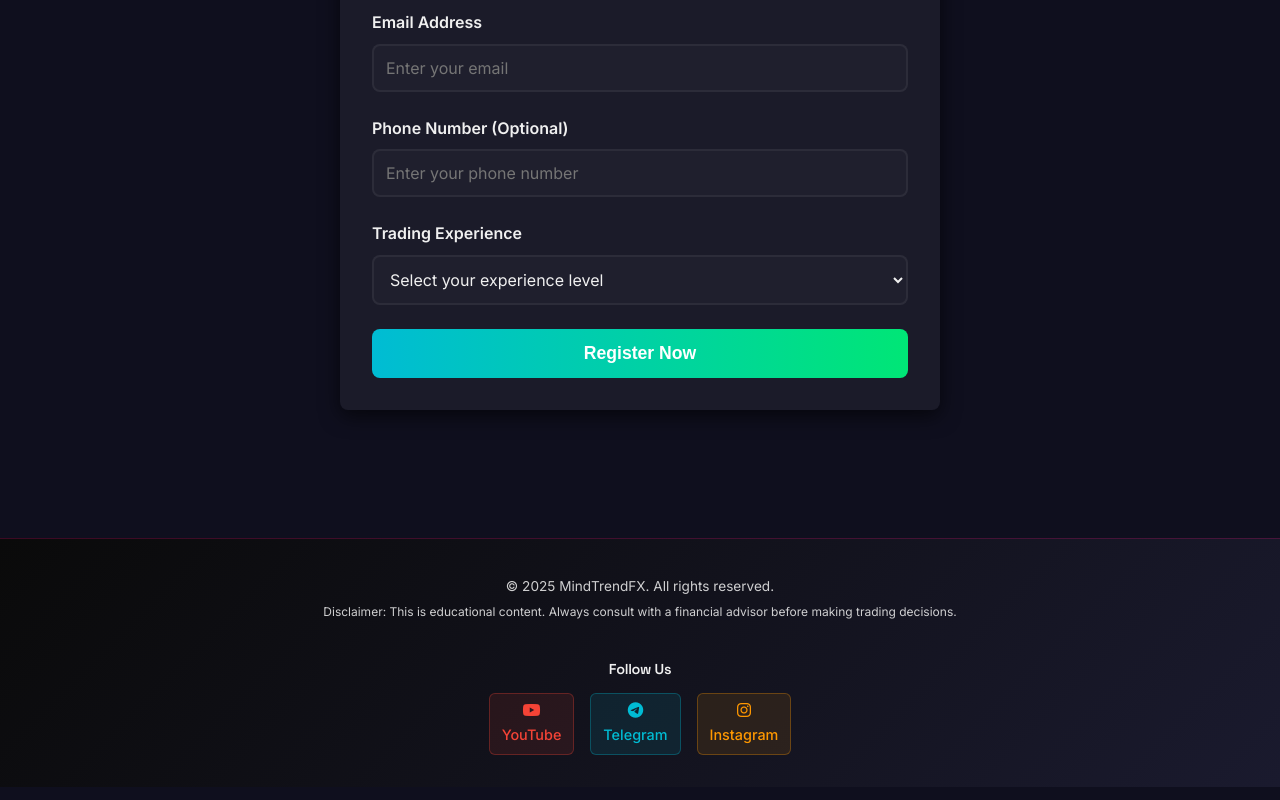
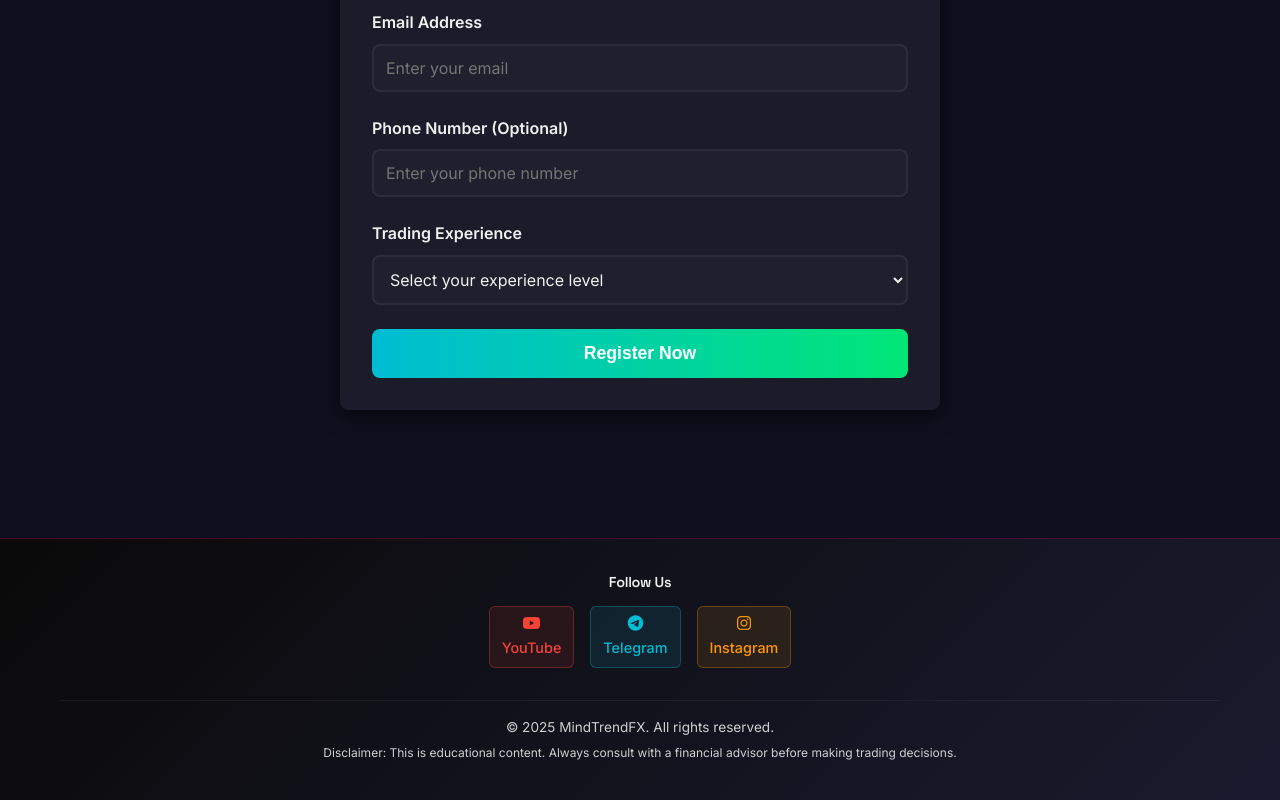
Before and after one commit to mindtrendfx/MindTrendFX, a website: page index.html in a window 1280 px wide. Shown: the part 1938-2738 px from the top of the page. Drawn offline with nearby package versions, Linux system fonts and the light colour scheme.

Commit message:
refactor: Reorder footer elements with copyright at bottom
- Move social media links to top of footer
- Move copyright and disclaimer text to bottom
- Add visual separator (border-top) between sections
- Use CSS order property to maintain layout control
- Add width: 100% to footer-text for proper spacing
- Social links display first (order: 1), disclaimer last (order: 2)

```diff
--- a/css/style.css
+++ b/css/style.css
@@ -484,28 +484,8 @@ h1, h2, h3, h4, h5, h6 {
     flex-wrap: wrap;
 }
 
-.footer-text {
-    flex: 1;
-    min-width: 200px;
-    text-align: center;
-}
-
-.footer-text p {
-    margin: 0.35rem 0;
-    opacity: 0.85;
-    font-size: 0.85rem;
-    line-height: 1.4;
-}
-
-.footer-text .disclaimer {
-    font-size: 0.75rem;
-    color: var(--text-medium);
-    margin-top: 0.5rem;
-}
-
 .footer-social {
-    flex: 1;
-    min-width: 200px;
+    order: 1;
     text-align: center;
 }
 
@@ -582,6 +562,27 @@ h1, h2, h3, h4, h5, h6 {
     box-shadow: 0 0 15px rgba(255, 152, 0, 0.4);
     transform: translateY(-2px);
     border-color: rgba(255, 152, 0, 0.6);
+}
+
+.footer-text {
+    order: 2;
+    text-align: center;
+    padding-top: 0.75rem;
+    border-top: 1px solid rgba(255, 255, 255, 0.05);
+    width: 100%;
+}
+
+.footer-text p {
+    margin: 0.35rem 0;
+    opacity: 0.85;
+    font-size: 0.85rem;
+    line-height: 1.4;
+}
+
+.footer-text .disclaimer {
+    font-size: 0.75rem;
+    color: var(--text-medium);
+    margin-top: 0.5rem;
 }
 
 /* Animations */
--- a/index.html
+++ b/index.html
@@ -116,10 +116,6 @@
     <footer class="footer">
         <div class="container">
             <div class="footer-content">
-                <div class="footer-text">
-                    <p>&copy; 2025 MindTrendFX. All rights reserved.</p>
-                    <p class="disclaimer">Disclaimer: This is educational content. Always consult with a financial advisor before making trading decisions.</p>
-                </div>
                 <div class="footer-social">
                     <h4>Follow Us</h4>
                     <div class="social-links">
@@ -137,7 +133,12 @@
                         </a>
                     </div>
                 </div>
+                <div class="footer-text">
+                    <p>&copy; 2025 MindTrendFX. All rights reserved.</p>
+                    <p class="disclaimer">Disclaimer: This is educational content. Always consult with a financial advisor before making trading decisions.</p>
+                </div>
             </div>
+        </div>
         </div>
     </footer>
 
```
